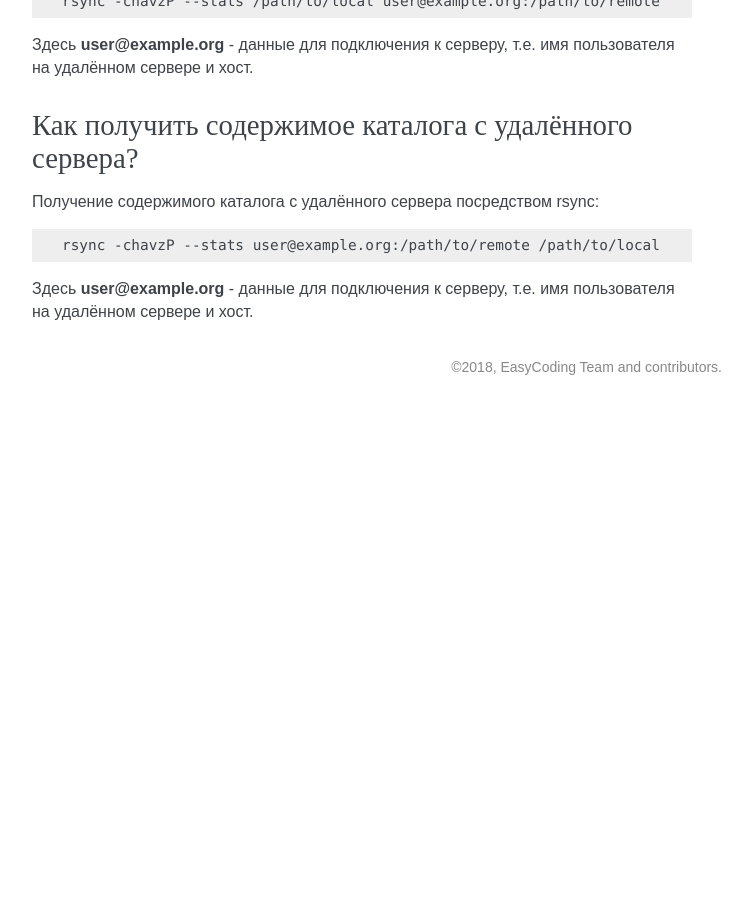
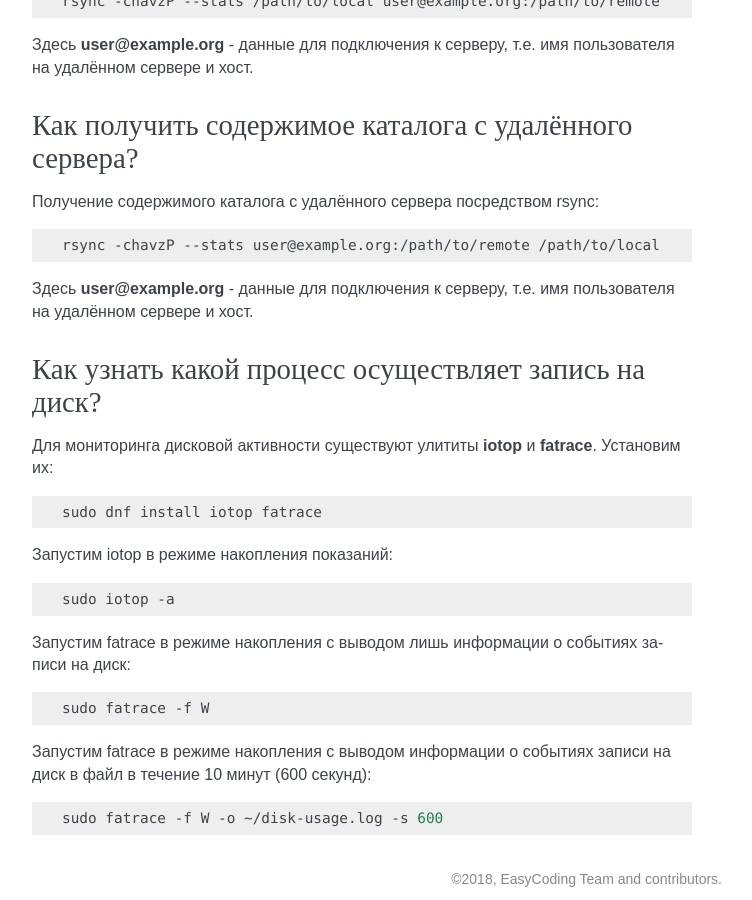
Before and after one commit to RussianFedora/FAQ, a Sphinx documentation site: the page built from source/using-system.rst, in a window 1280 px wide and 900 px high, scrolled down 21051 px. Shown: the whole window, without its empty margins (388-1140 px from the left). Built offline with Sphinx 7.4.7, drawn with Linux system fonts in a browser that asks for light colours; before the commit the page ends 21456 px from its top, so only the background shows below that; some of the changed text lies outside the part shown.

Commit message:
Added question about monitoring disk activity.

```diff
--- a/source/using-system.rst
+++ b/source/using-system.rst
@@ -1232,3 +1232,33 @@ KDE предоставляет особый PAM модуль для автома
     rsync -chavzP --stats user@example.org:/path/to/remote /path/to/local
 
 Здесь **user@example.org** - данные для подключения к серверу, т.е. имя пользователя на удалённом сервере и хост.
+
+.. index:: disk usage, disk monitor
+.. _disk-usage:
+
+Как узнать какой процесс осуществляет запись на диск?
+==========================================================
+
+Для мониторинга дисковой активности существуют улититы **iotop** и **fatrace**. Установим их:
+
+.. code-block:: bash
+
+    sudo dnf install iotop fatrace
+
+Запустим iotop в режиме накопления показаний:
+
+.. code-block:: bash
+
+    sudo iotop -a
+
+Запустим fatrace в режиме накопления с выводом лишь информации о событиях записи на диск:
+
+.. code-block:: bash
+
+    sudo fatrace -f W
+
+Запустим fatrace в режиме накопления с выводом информации о событиях записи на диск в файл в течение 10 минут (600 секунд):
+
+.. code-block:: bash
+
+    sudo fatrace -f W -o ~/disk-usage.log -s 600
```
